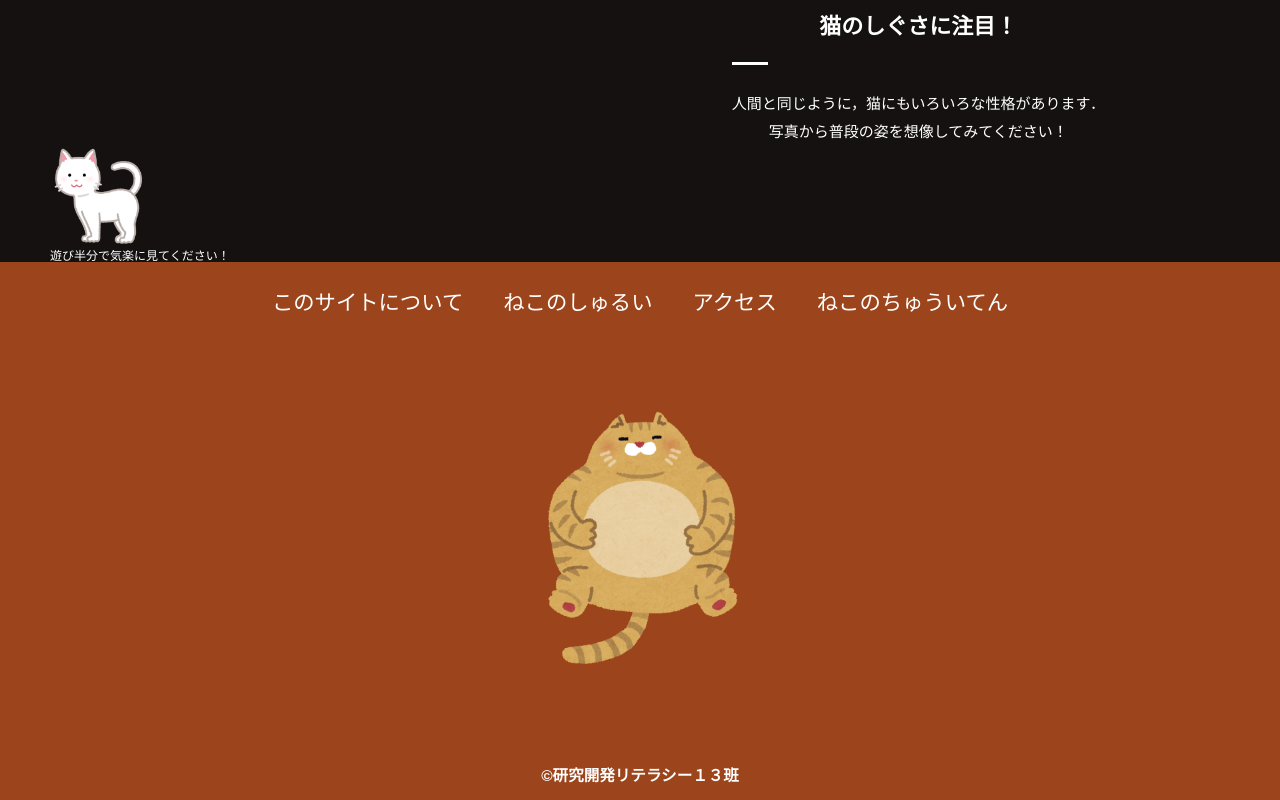
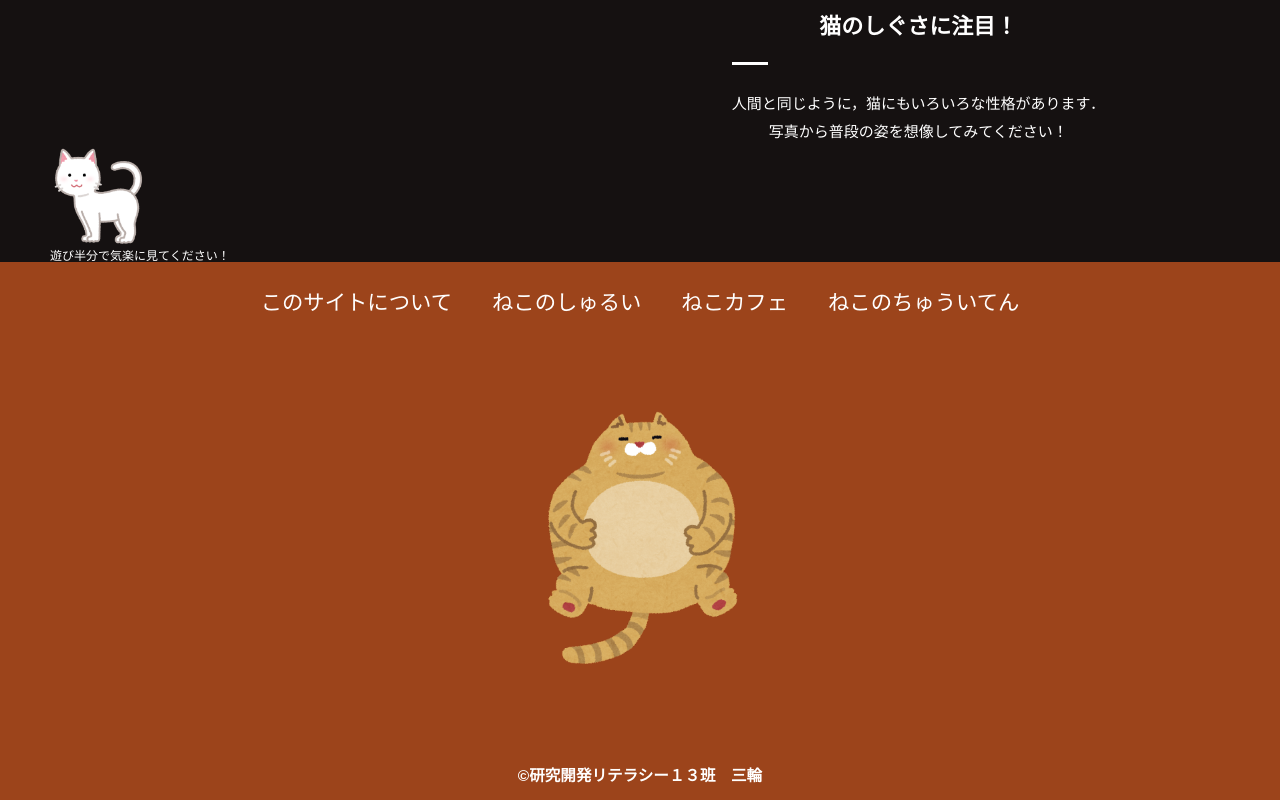
Before and after one commit to kameiryohei/group13, a plain HTML site: page concept.html in a window 1280 px wide. Shown: the part 864-1664 px from the top of the page. Drawn offline with nearby package versions, Linux system fonts and the light colour scheme; a web font is replaced by a local one.

Commit message:
0723変更

```diff
--- a/concept.html
+++ b/concept.html
@@ -69,14 +69,14 @@
                 <ul>
                     <li><a href="concept.html">このサイトについて</a></li>
                     <li><a href="members.html">ねこのしゅるい</a></li>
-                    <li><a href="access.html">アクセス</a></li>
+                    <li><a href="access.html">ねこカフェ</a></li>
                     <li><a href="attention.html">ねこのちゅういてん</a></li>
                 </ul>
             </nav>
             <a class="footer-logo" href="index.html">
                 <img src="images/concept/pet_fat_cat.png" alt="ロゴ">
             </a>
-            <p class="copyright"><small>&copy;研究開発リテラシー１３班</small></p>
+            <p class="copyright"><small>&copy;研究開発リテラシー１３班　三輪</small></p>
         </footer>
     </body>
 </html>
```
Also changed, not shown: access.html (+1 -1 lines), attention.html (+1 -1 lines), index.html (+1 -1 lines), members.html (+1 -1 lines).
